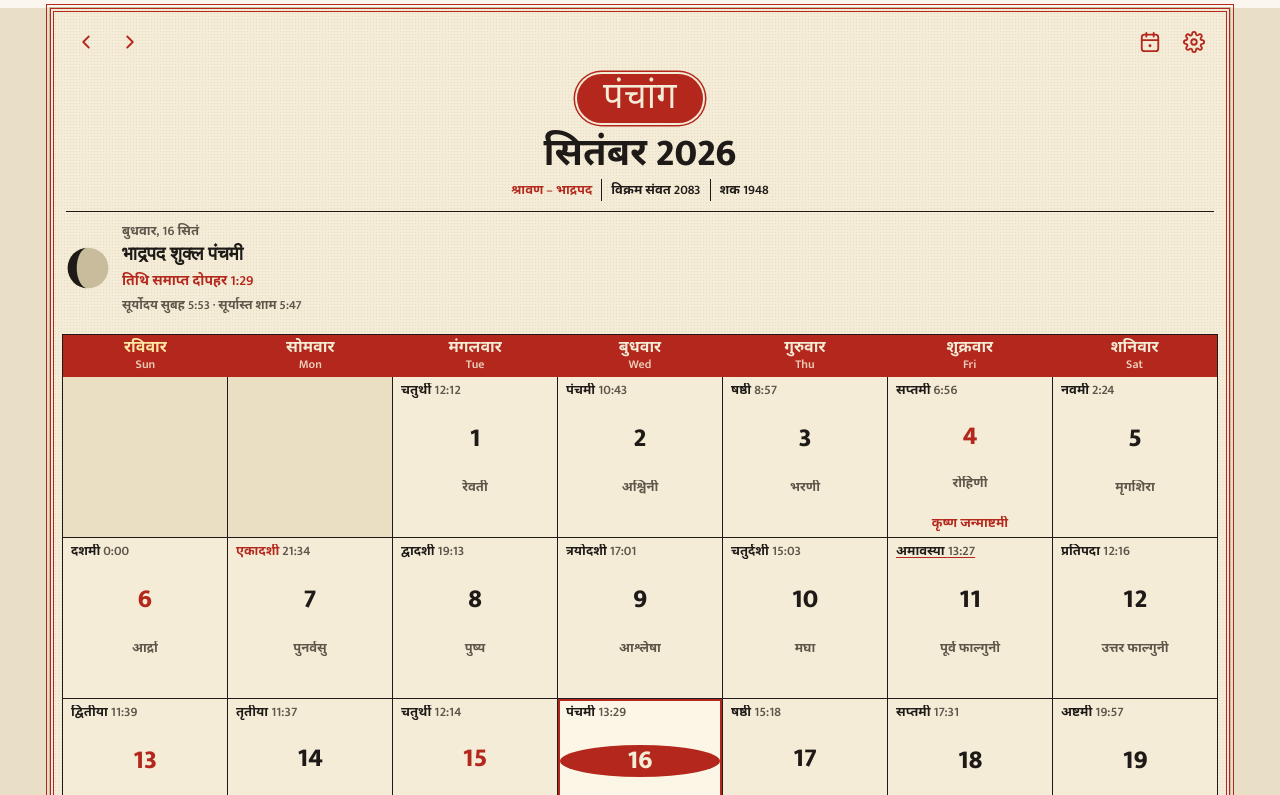
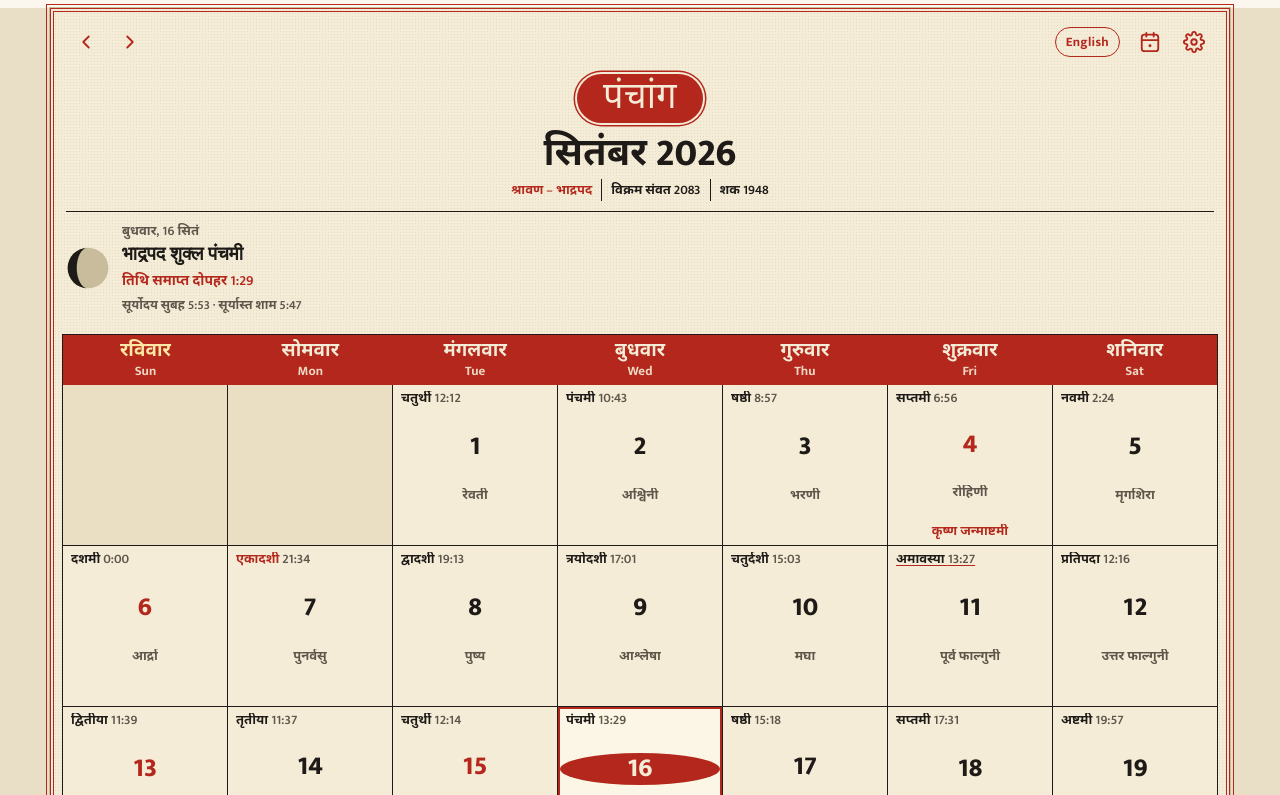
Before and after one commit to rjmax-five/panchang, a plain HTML site: page index.html in a window 1280 px wide. Shown: the top 795 px of the page. Drawn offline with Linux system fonts and the light colour scheme; a web font is replaced by a local one.

Commit message:
Add files via upload

```diff
--- a/index.html
+++ b/index.html
@@ -38,6 +38,9 @@ header::before { content: ''; position: absolute; inset: -40% -20% auto; height:
 .nav .icon { width: 40px; height: 40px; display: grid; place-items: center; border-radius: 50%; color: var(--moon); }
 .nav .icon:hover { background: rgba(255,255,255,.08); }
 .nav .grow { flex: 1; }
+.nav .lang { width: auto; padding: 0 10px; border-radius: 999px; font-size: 13px; font-weight: 700; border: 1.5px solid currentColor; height: 30px; margin-right: 6px; letter-spacing: .02em; }
+.jantri .nav .lang { color: var(--red); }
+.dev .nav .lang { font-family: var(--sans); }
 .title { padding: 6px 0 0; position: relative; }
 .title h1 { font-family: var(--serif); font-weight: 500; font-size: 32px; line-height: 1.05; margin: 0; letter-spacing: -0.01em; font-variation-settings: 'opsz' 144; }
 .title .sub { display: flex; gap: 12px; flex-wrap: wrap; margin-top: 6px; font-size: 14px; color: rgba(246,235,200,.72); }
@@ -101,7 +104,7 @@ section.list h2 { font-family: var(--serif); font-weight: 500; font-size: 20px;
 .row-body { flex: 1; min-width: 0; }
 .row-name { display: block; font-family: var(--serif); font-size: 17px; font-weight: 500; }
 .row.major .row-name { color: var(--sindoor); }
-.row.obs .row-name { font-family: var(--sans); font-size: 14px; font-weight: 500; color: var(--muted); }
+.row.obs .row-name { color: var(--ink); }
 .row-sub { display: block; font-size: 12px; color: var(--muted); margin-top: 1px; }
 .row-glyph .moon { filter: none; }
 .row-glyph .moon-dark { fill: #C9C1AE; }
@@ -171,7 +174,7 @@ select { width: 100%; font: inherit; font-size: 15px; padding: 10px 12px; border
 .jantri .hero-sun { display: block; font-size: 12.5px; color: var(--muted); margin-top: 3px; font-weight: 600; }
 .jantri #cal { padding: 10px 10px 4px; }
 .jantri .weekdays { background: var(--red); color: var(--paper); border: 1px solid var(--ink); border-bottom: 0; }
-.jantri .wd { color: var(--paper); font-weight: 700; font-size: 13px; padding: 5px 0; }
+.jantri .wd { color: var(--paper); font-weight: 800; font-size: 14px; padding: 6px 0; }
 .jantri .wd.sun { color: #FFE8A3; }
 .jantri .grid { gap: 0; border: 1px solid var(--ink); border-top: 0; background: var(--ink); grid-auto-rows: 1fr; }
 .jantri .grid { gap: 1px; }
@@ -197,7 +200,7 @@ select { width: 100%; font: inherit; font-size: 15px; padding: 10px 12px; border
 .jantri .row:hover { background: #F9F3E2; }
 .jantri .row-name { font-family: var(--dev); font-weight: 700; font-size: 16px; }
 .jantri .row.major .row-name { color: var(--red); }
-.jantri .row.obs .row-name { font-weight: 600; color: var(--ink); }
+.jantri .row.obs .row-name { color: var(--ink); }
 .jantri .row-date b { color: var(--red); }
 .jantri .row-glyph .moon-dark { fill: #C9BC9C; } .jantri .row-glyph .moon-lit { fill: var(--ink); }
 .jantri .sheet { border-radius: 0; border-top: 3px double var(--red); box-shadow: 0 -8px 40px rgba(30,26,23,.3); background: var(--paper); }
@@ -229,9 +232,9 @@ select { width: 100%; font: inherit; font-size: 15px; padding: 10px 12px; border
 .wall .title .sub { font-size: 13px; margin-top: 4px; }
 .wall .hero { border-bottom: 0; border-top: 1px solid var(--ink); padding-top: 8px; margin-top: 4px; }
 .wall .weekdays { display: grid; background: var(--red); border: 1.5px solid var(--ink); border-bottom: 0; }
-.wall .wd { display: flex; flex-direction: column; align-items: center; padding: 4px 0 5px; line-height: 1.1; }
-.wall .wd b { font-size: 12px; font-weight: 800; color: var(--paper); }
-.wall .wd small { font-size: 9px; font-weight: 600; color: rgba(244,236,214,.85); margin-top: 2px; }
+.wall .wd { display: flex; flex-direction: column; align-items: center; padding: 6px 0 7px; line-height: 1.1; min-width: 0; overflow: hidden; }
+.wall .wd b { font-size: 14px; font-weight: 800; color: var(--paper); }
+.wall .wd small { font-size: 10.5px; font-weight: 700; color: rgba(244,236,214,.9); margin-top: 2px; }
 .wall .wd.sun b { color: #FFE8A3; }
 .wall #cal { padding: 4px 8px 6px; }
 .wall .grid { border: 1.5px solid var(--ink); border-top: 0; gap: 1px; background: var(--ink); grid-auto-rows: minmax(88px, auto); grid-template-columns: repeat(7, 1fr); }
@@ -267,7 +270,7 @@ select { width: 100%; font: inherit; font-size: 15px; padding: 10px 12px; border
   .wall .title h1 { font-size: 38px; }
   .wall .brand { font-size: 36px; }
   .wall .grid { grid-auto-rows: minmax(140px, auto); }
-  .wall .wd b { font-size: 16px; } .wall .wd small { font-size: 12px; }
+  .wall .wd b { font-size: 19px; } .wall .wd small { font-size: 13px; }
   .wall .cell { padding: 6px 8px; }
   .wall .cell .ct, .wall .cell .cn, .wall .cell .cf { font-size: 13px; }
   .wall .cell .num { font-size: 42px; }
@@ -290,6 +293,7 @@ select { width: 100%; font: inherit; font-size: 15px; padding: 10px 12px; border
       <button class="icon" id="prev" aria-label="पिछला महीना"><svg width="22" height="22" viewBox="0 0 24 24" fill="none" stroke="currentColor" stroke-width="2" stroke-linecap="round" stroke-linejoin="round"><path d="M15 18l-6-6 6-6"/></svg></button>
       <button class="icon" id="next" aria-label="अगला महीना"><svg width="22" height="22" viewBox="0 0 24 24" fill="none" stroke="currentColor" stroke-width="2" stroke-linecap="round" stroke-linejoin="round"><path d="M9 6l6 6-6 6"/></svg></button>
       <span class="grow"></span>
+      <button class="icon lang" id="langBtn" aria-label="Language / भाषा"></button>
       <button class="icon" id="todayBtn" aria-label="आज"><svg width="22" height="22" viewBox="0 0 24 24" fill="none" stroke="currentColor" stroke-width="2" stroke-linecap="round" stroke-linejoin="round"><rect x="3" y="4" width="18" height="18" rx="3"/><path d="M3 10h18M8 2v4M16 2v4"/><circle cx="12" cy="16" r="1.6" fill="currentColor" stroke="none"/></svg></button>
       <button class="icon" id="gear" aria-label="सेटिंग्स"><svg width="22" height="22" viewBox="0 0 24 24" fill="none" stroke="currentColor" stroke-width="2" stroke-linecap="round" stroke-linejoin="round"><circle cx="12" cy="12" r="3"/><path d="M19.4 15a1.7 1.7 0 0 0 .3 1.8l.1.1a2 2 0 1 1-2.8 2.8l-.1-.1a1.7 1.7 0 0 0-1.8-.3 1.7 1.7 0 0 0-1 1.5V21a2 2 0 1 1-4 0v-.1a1.7 1.7 0 0 0-1.1-1.5 1.7 1.7 0 0 0-1.8.3l-.1.1a2 2 0 1 1-2.8-2.8l.1-.1a1.7 1.7 0 0 0 .3-1.8 1.7 1.7 0 0 0-1.5-1H3a2 2 0 1 1 0-4h.1a1.7 1.7 0 0 0 1.5-1.1 1.7 1.7 0 0 0-.3-1.8l-.1-.1a2 2 0 1 1 2.8-2.8l.1.1a1.7 1.7 0 0 0 1.8.3H9a1.7 1.7 0 0 0 1-1.5V3a2 2 0 1 1 4 0v.1a1.7 1.7 0 0 0 1 1.5 1.7 1.7 0 0 0 1.8-.3l.1-.1a2 2 0 1 1 2.8 2.8l-.1.1a1.7 1.7 0 0 0-.3 1.8V9a1.7 1.7 0 0 0 1.5 1H21a2 2 0 1 1 0 4h-.1a1.7 1.7 0 0 0-1.5 1z"/></svg></button>
     </div>
@@ -881,6 +885,7 @@ function render() {
   document.body.classList.toggle('wall', S.theme === 'wall');
   document.querySelector('meta[name=theme-color]').content = S.theme === 'modern' ? '#1B1F3B' : '#B4271C';
   $('#brand').textContent = dev() ? 'पंचांग' : 'Panchang';
+  $('#langBtn').textContent = dev() ? 'English' : 'हिन्दी';
   T_().legend.forEach((t, i) => { $('#lg' + (i + 1)).textContent = t; });
   renderHeader(); renderGrid(); renderList();
 }
@@ -917,7 +922,7 @@ function renderWallGrid(days, t) {
   const { m } = S.view;
   const first = days[0].wd;
   $('#weekdays').innerHTML = [0, 1, 2, 3, 4, 5, 6].map(d =>
-    `<div class="wd${d === 0 ? ' sun' : ''}"><b>${dev() ? VAAR_DEV[d] : WD_FULL_EN[d]}</b><small>${dev() ? WD[d] : WD_DEV[d]}</small></div>`).join('');
+    `<div class="wd${d === 0 ? ' sun' : ''}"><b>${dev() ? VAAR_DEV[d] : WD[d]}</b><small>${dev() ? WD[d] : WD_DEV[d]}</small></div>`).join('');
   let html = '';
   for (let i = 0; i < first; i++) html += '<div class="cell empty"></div>';
   for (const p of days) {
@@ -1090,6 +1095,7 @@ function init() {
   $('#prev').onclick = () => shiftMonth(-1);
   $('#next').onclick = () => shiftMonth(1);
   $('#todayBtn').onclick = goToday;
+  $('#langBtn').onclick = () => { S.script = dev() ? 'en' : 'hi'; save(); renderSettings(); render(); };
   $('#grid').addEventListener('click', e => { const c = e.target.closest('.cell[data-d]'); if (c) openDetail(+c.dataset.d); });
   $('#list').addEventListener('click', e => { const c = e.target.closest('.row[data-d]'); if (c) openDetail(+c.dataset.d); });
   $('#scrim').onclick = closeSheets;
```
